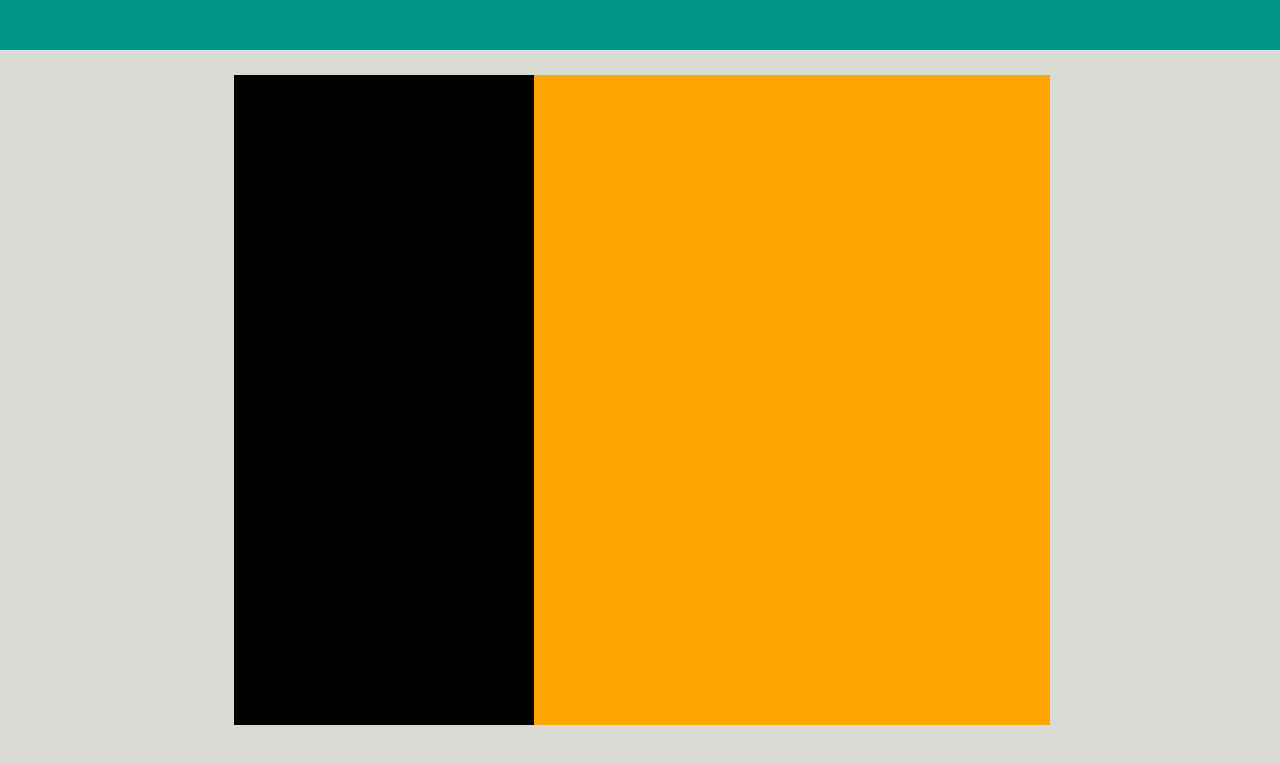
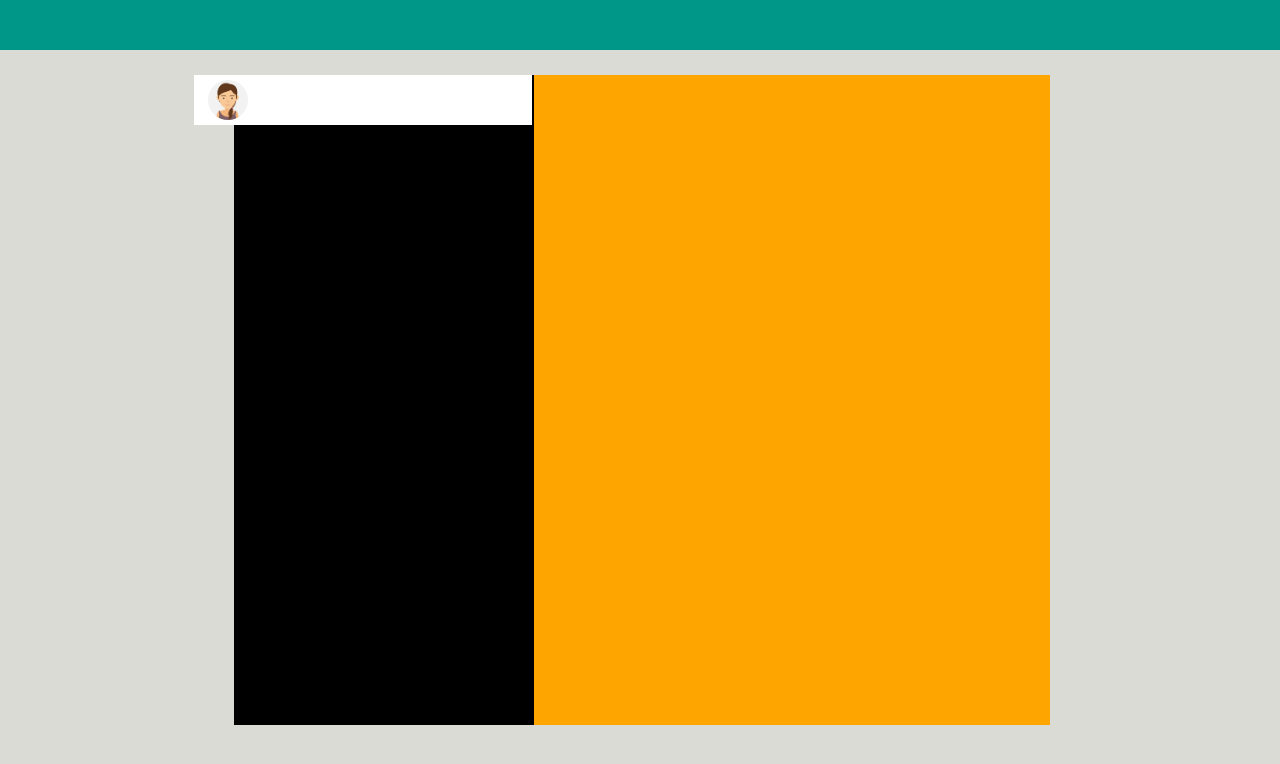
Before and after one commit to EndriuK/vue-boolzapp, a plain HTML site: page index.html in a window 1280 px wide. Drawn offline with nearby package versions, Linux system fonts and the light colour scheme.

Commit message:
[UPD] content-header

```diff
--- a/css/style.css
+++ b/css/style.css
@@ -29,6 +29,28 @@ body {
     transform: translate(-50%, -50%);
 }
 
+.content-header-left {
+    height: 50px;
+    width: 192%;
+    background-color: #fff;
+    position: relative;
+    top: 0;
+    left: -58px;
+    z-index: 2;
+}
+
+.avatar {
+    height: 40px;
+    width: 40px;
+    border-radius: 50%;
+    position: absolute;
+    top: 50%;
+    left: 10%;
+    transform: translate(-50%, -50%);
+    z-index: 1;
+
+}
+
 .list-chat {
     height: 650px;
     width: 300px;
@@ -47,4 +69,5 @@ body {
     top: 50%;
     left: 69%;
     transform: translate(-50%, -50%);
+
 }
--- a/index.html
+++ b/index.html
@@ -30,13 +30,23 @@
                         <div class="list-chat">
 
                         </div>
-                        <div class="chat">
+                        <div class="top-header">
+                            <div class="container">
+                                <div class="row">
+                                    <div class="col-3">
+                                        <div class="content-header-left">
+                                            <img class="avatar" src="./img/avatar_io.jpg" alt="">
+                                        </div>
+                                    </div>
+                                </div>
+                            </div>
+                            <div class="chat">
 
+                            </div>
                         </div>
                     </div>
                 </div>
             </div>
-        </div>
     </main>
 
     <script src="https://unpkg.com/vue@3/dist/vue.global.js"></script>
```
